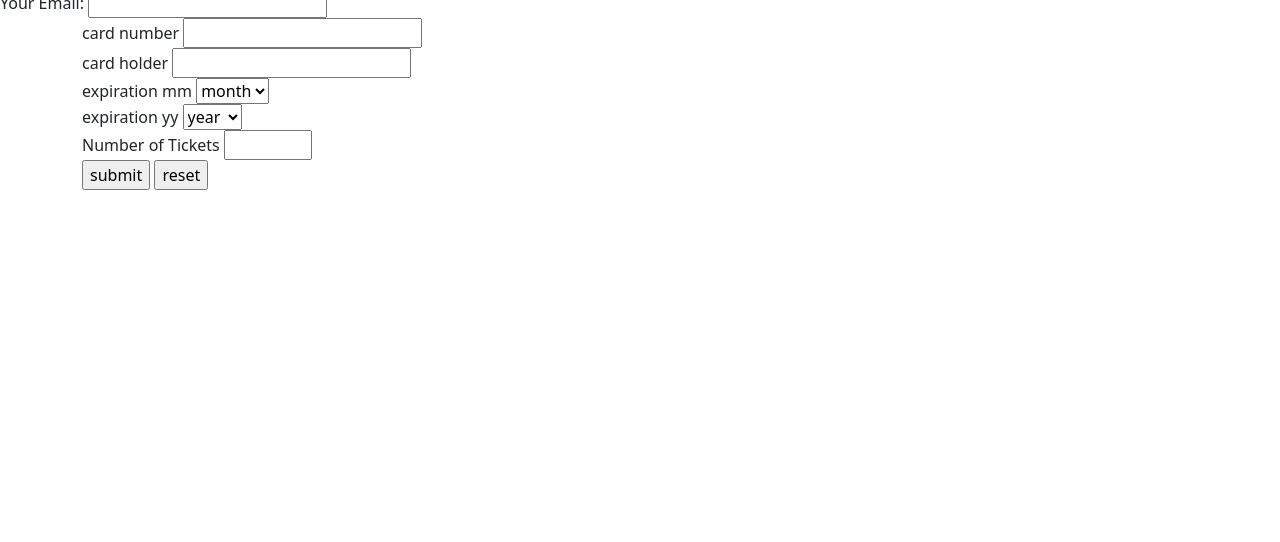
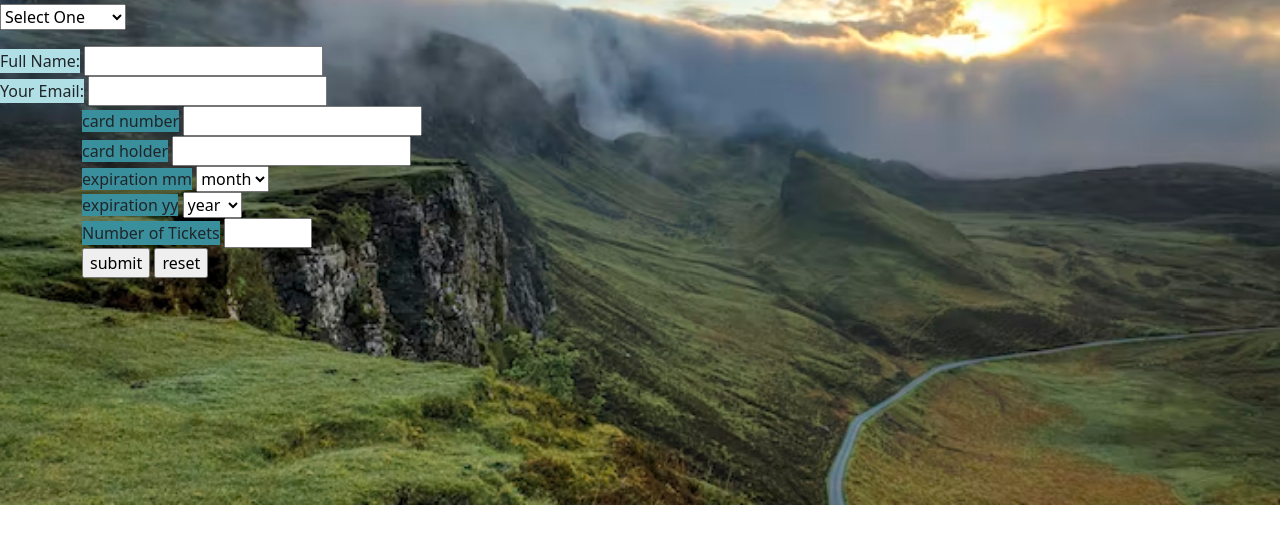
Before and after one commit to jkeshi/Tourist-Bureau, a plain HTML site: page index.html in a window 1280 px wide. Shown: the part 258-800 px from the top of the page. Drawn offline with nearby package versions, Linux system fonts and the light colour scheme; files whose address does not match are found by name.

Commit message:
update color

```diff
--- a/index.html
+++ b/index.html
@@ -31,6 +31,7 @@
   <body>
     <h1>Buy Your Tickets For You and Your Family</h1>
     <h2>Hiking Experience!</h2>
+    <p style="font-size:48px">&#128507;</p>
     <link rel="stylesheet" href="./style.css">
     <body>
     <select name="categoryList" id="categoryList" onchange="loadItemList();">
@@ -44,27 +45,27 @@
     <p id="message"></p>
     <script src="./main.js"></script>
   <form action="">
-          <label for="fullName">Full Name:</label>
+          <label style="background-color:powderblue;"for="fullName">Full Name:</label>
       <input required type="text" name="fullName" id="fullName" />
       <div>
 
       </div>
-   <label for="Email">Your Email:</label>
+   <label style="background-color:powderblue;"for="Email">Your Email:</label>
       <input required type="text" name="email" id="email" />
   </form>
     <div class="container">
       <form action="">
      <div class="inputBox">
-     <span>card number</span>
+     <span style="background-color:rgb(57, 143, 155);">card number</span>
      <input type="text" maxlength="16" class="card-number-input">
      </div>
      <div class="inputBox">
-     <span>card holder</span>
+     <span style="background-color:rgb(57, 143, 155);">card holder</span>
      <input type="text" class="card-holder-input">
      </div>
 <div class="flexbox">
   <div class="inputBox">
-  <span>expiration mm</span>
+  <span style="background-color:rgb(57, 143, 155);">expiration mm</span>
   <select name="" id="" class="month-input">
   <option value="month" selected disabled>month</option>
       <option value="01">01</option>
@@ -82,7 +83,7 @@
   </select>
   </div>
   <div class="inputBox">
-  <span>expiration yy</span>
+  <span style="background-color:rgb(57, 143, 155);">expiration yy</span>
   <select name="" id="" class="year-input">
   <option value="year" selected disabled>year</option>
       <option value="2021">2021</option>
@@ -96,7 +97,7 @@
       <option value="2029">2029</option>
   </select>
 </div>
-      <label for="numberOfTickets">Number of Tickets</label>
+      <label style="background-color:rgb(57, 143, 155);"for="numberOfTickets">Number of Tickets</label>
       <input
         type="number"
         name="numberOfTickets"
--- a/style.css
+++ b/style.css
@@ -1,4 +1,4 @@
-/* html,body
+html,body
 {
     background-image: url(".//images/mountain.avif");
     background-repeat:no-repeat;
@@ -6,4 +6,4 @@
 
 
 
-} */
+}
```
